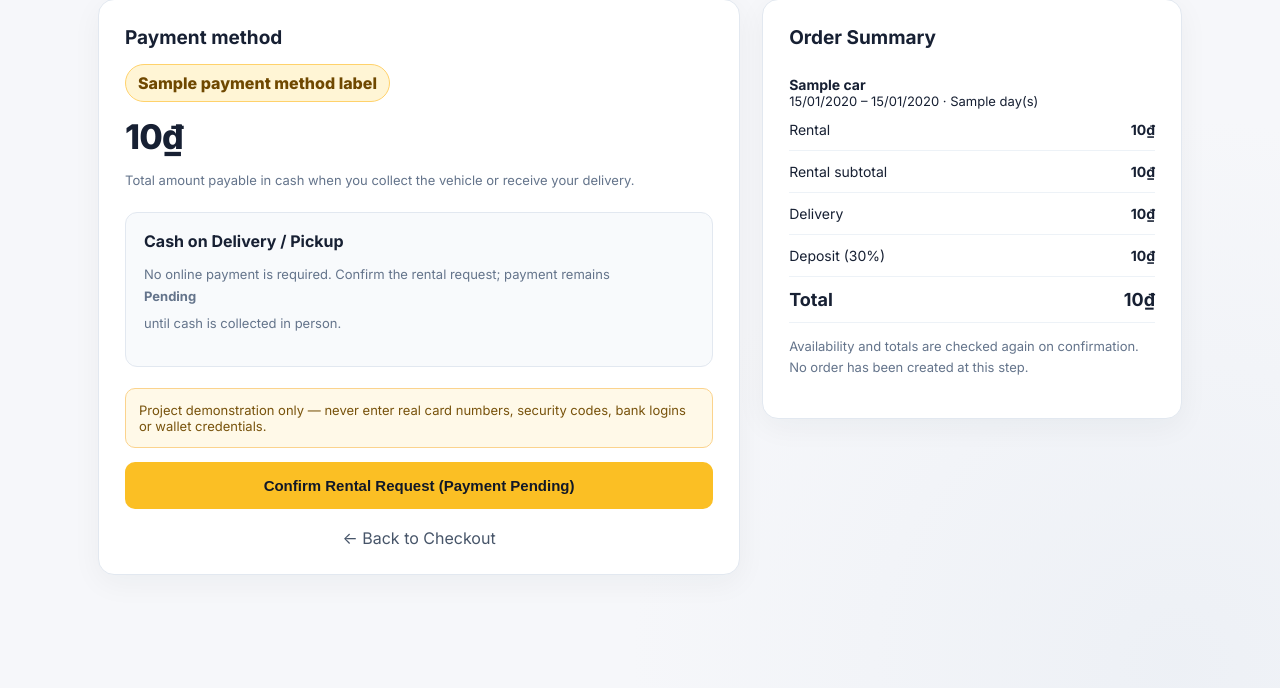
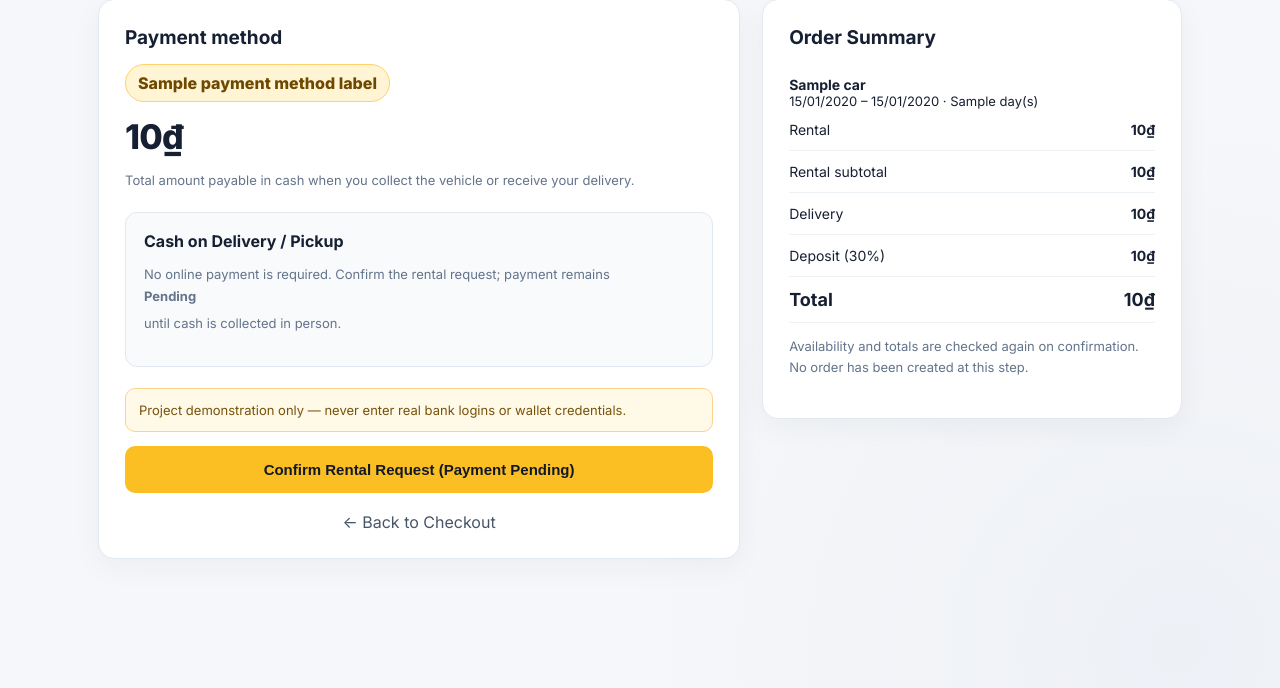
Before and after one commit to tloc2410/Project-CNPM, a Flask app: template SourceCode/presentation/templates/booking/payment.html in a window 1280 px wide. Shown: the part 294-982 px from the top of the page. Run offline with Flask 3, Linux system fonts and the light colour scheme; the template is opened without the code that fills it: most values are stand-ins (such as "Sample title", 1, 10 or a date in 2020).

Commit message:
ui(payment): remove credit and debit card processing from separate payment step

```diff
--- a/SourceCode/presentation/templates/booking/payment.html
+++ b/SourceCode/presentation/templates/booking/payment.html
@@ -43,7 +43,7 @@
     <section class="payment-panel">
       <h2>Payment method</h2>
       <span class="payment-label">{{ payment_method_label }}</span>
-      {% if draft.payment_method in ('CARD', 'E_WALLET', 'BANK_TRANSFER') %}
+      {% if draft.payment_method in ('E_WALLET', 'BANK_TRANSFER') %}
         <div class="payment-amount">{{ summary.deposit|vnd }}</div>
         <p class="pay-muted">Booking deposit due: 30% of the order total. The remainder is payable under your rental agreement.</p>
       {% else %}
@@ -51,12 +51,7 @@
         <p class="pay-muted">Total amount payable in cash when you collect the vehicle or receive your delivery.</p>
       {% endif %}
 
-      {% if draft.payment_method == 'CARD' %}
-      <div class="payment-message">
-        <strong>Credit / Debit Card — Demo Gateway</strong>
-        <p class="pay-muted">Click "Simulate Successful Payment" to approve a mock card deposit. No real payment or card data is collected.</p>
-      </div>
-      {% elif draft.payment_method == 'E_WALLET' %}
+      {% if draft.payment_method == 'E_WALLET' %}
       <div class="payment-message">
         <strong>E-Wallet — Demo Gateway</strong>
         <p class="pay-muted">Simulate confirmation from MoMo / ZaloPay. No wallet connection or real funds transfer takes place.</p>
@@ -72,7 +67,7 @@
         <p class="pay-muted">No online payment is required. Confirm the rental request; payment remains <strong>Pending</strong> until cash is collected in person.</p>
       </div>
       {% endif %}
-      <div class="payment-warning">Project demonstration only — never enter real card numbers, security codes, bank logins or wallet credentials.</div>
+      <div class="payment-warning">Project demonstration only — never enter real bank logins or wallet credentials.</div>
       {% if payment_error %}
         <div class="payment-error" role="alert">{{ payment_error }}</div>
       {% endif %}
@@ -80,14 +75,14 @@
         <input type="hidden" name="payment_csrf" value="{{ draft.csrf }}">
         <input type="hidden" name="payment_action" value="confirm">
         <button type="submit" class="pay-action" id="confirm-demo-payment">
-          {% if draft.payment_method in ('CARD', 'E_WALLET') %}
+          {% if draft.payment_method in ('E_WALLET',) %}
             Simulate Successful Payment
           {% else %}
             Confirm Rental Request (Payment Pending)
           {% endif %}
         </button>
       </form>
-      {% if draft.payment_method in ('CARD', 'E_WALLET') %}
+      {% if draft.payment_method in ('E_WALLET',) %}
       <form method="POST" action="{{ url_for('booking.payment_page') }}">
         <input type="hidden" name="payment_csrf" value="{{ draft.csrf }}">
         <input type="hidden" name="payment_action" value="declined">
```
